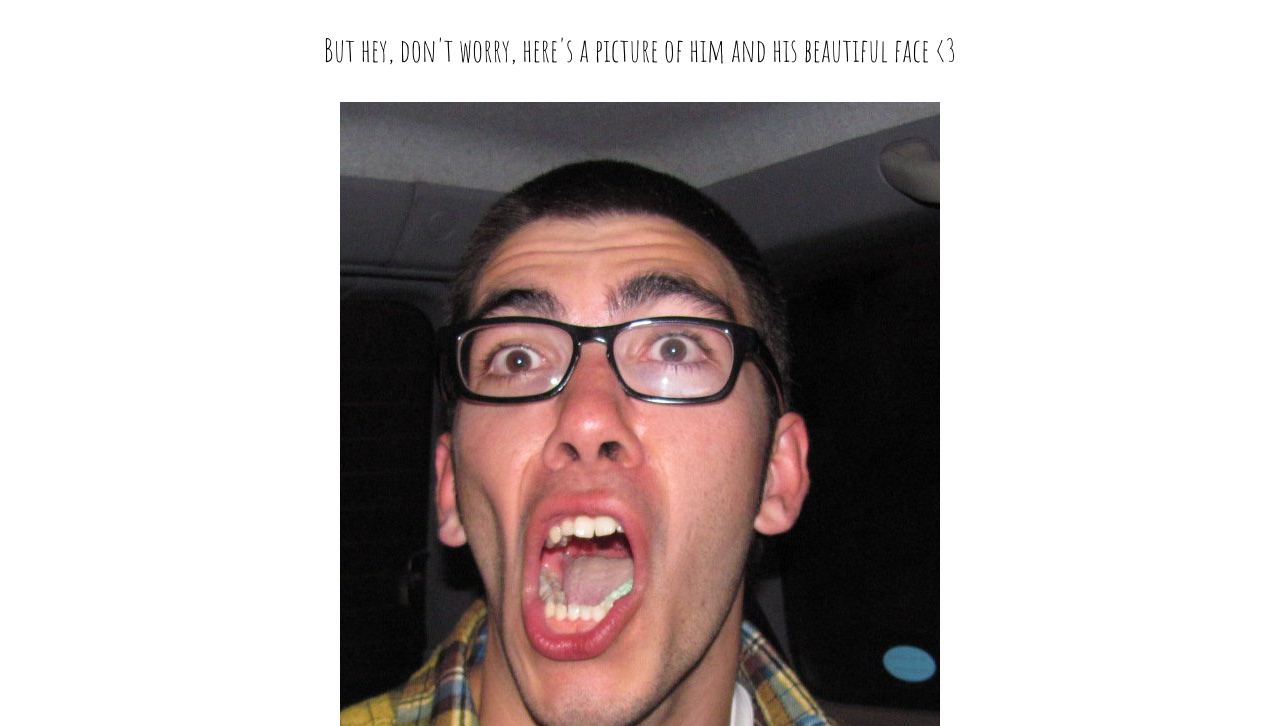
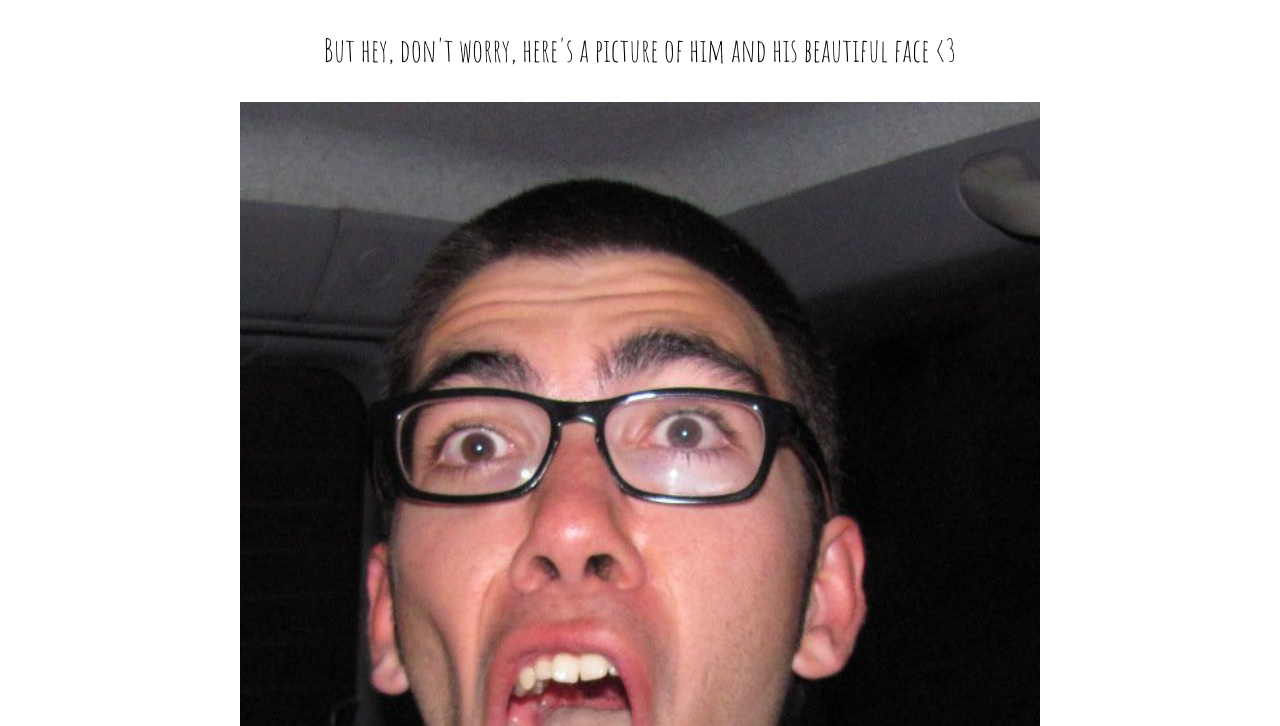
Before and after one commit to JGAntunes/is-fabio-30, a plain HTML site: page index.html in a window 1280 px wide. Shown: the part 574-1300 px from the top of the page. Drawn offline with Linux system fonts and the light colour scheme.

Commit message:
hammer responsive image

```diff
--- a/style.css
+++ b/style.css
@@ -9,6 +9,22 @@ h2{
 
 p{
   font-size: xx-large;
+}
+
+img{
+  width: 600px
+}
+
+@media (min-width: 800px) {
+  img{
+    width: 800px
+  }
+}
+
+@media (max-width: 600px) {
+  img{
+    width: 300px
+  }
 }
 
 #response{
```
